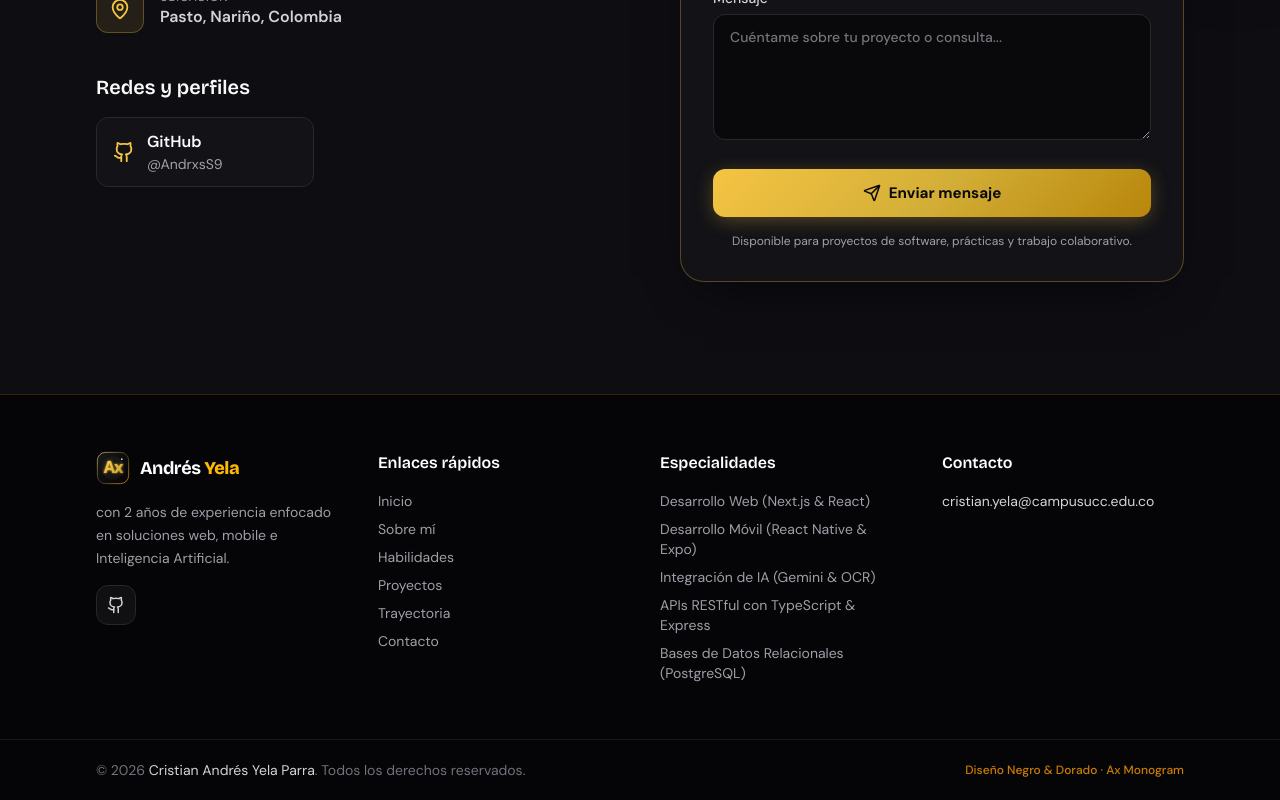
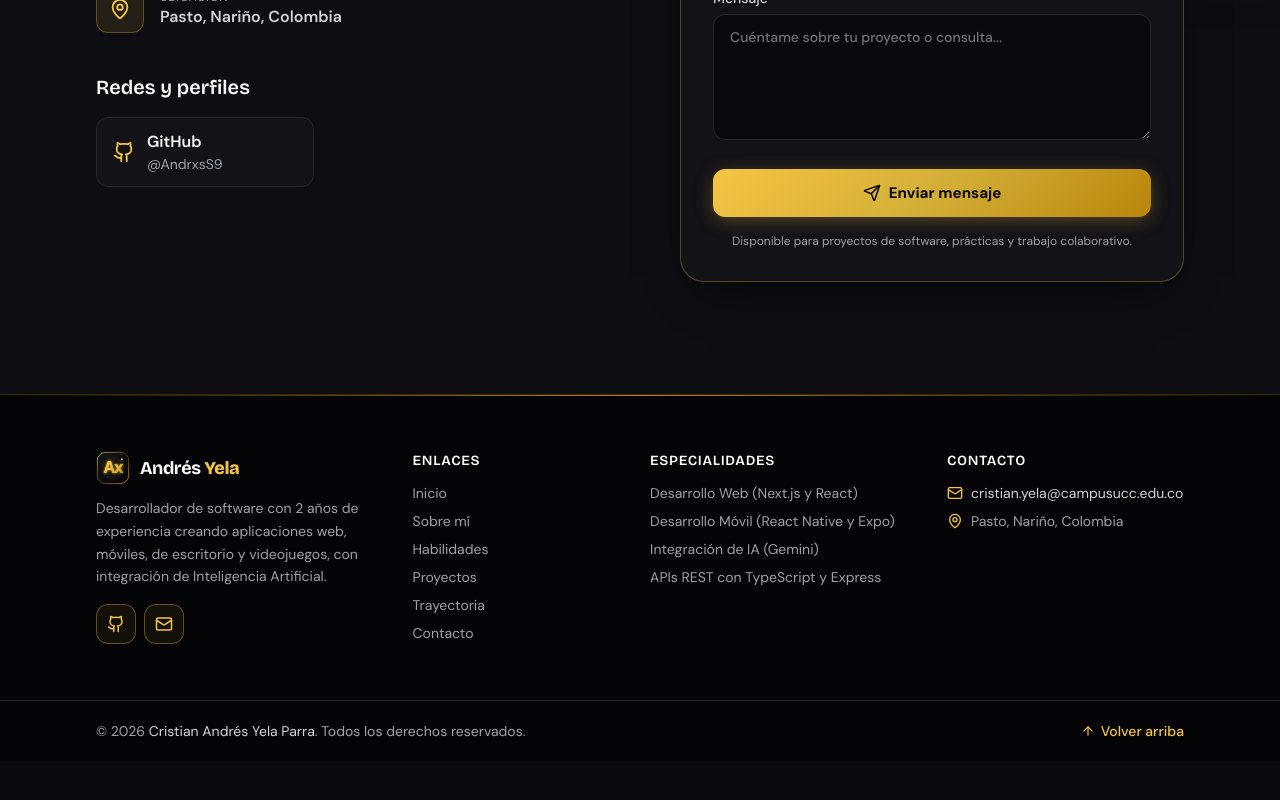
Before and after one commit to AndrxsS9/Portafolio, a Next.js app: page / in a window 1280 px wide. Shown: the part 6995-7795 px from the top of the page. After the commit the page ends 7756 px from the top, so only its background shows below. Built offline with nearby package versions, Linux system fonts and the light colour scheme.

Commit message:
fix: footer responsive para móvil y eliminar componente sin uso

```diff
--- a/components/Footer.tsx
+++ b/components/Footer.tsx
@@ -1,106 +1,105 @@
-import { Github, Linkedin } from "lucide-react";
+"use client";
+
+import { ArrowUp, Github, Linkedin, Mail, MapPin } from "lucide-react";
 import Logo from "@/components/Logo";
-import { profile } from "@/data/profile";
+import Reveal from "@/components/Reveal";
+import { profile, profileText } from "@/data/profile";
+import { usePrefs } from "@/components/Preferences";
 
-const quickLinks = [
-  { href: "#home", label: "Inicio" },
-  { href: "#about", label: "Sobre mí" },
-  { href: "#skills", label: "Habilidades" },
-  { href: "#projects", label: "Proyectos" },
-  { href: "#experience", label: "Trayectoria" },
-  { href: "#contact", label: "Contacto" },
-];
+const ids = ["home", "about", "skills", "projects", "experience", "contact"] as const;
 
 export default function Footer() {
+  const { lang, t } = usePrefs();
+  const p = profileText[lang];
+
   return (
-    <footer className="bg-[#050507] text-zinc-400 border-t border-amber-500/20">
-      <div className="wrap grid gap-10 py-14 sm:grid-cols-2 lg:grid-cols-4">
-        <div>
+    <footer className="relative footer-bg border-t border-accent/20 text-muted">
+      {/* Línea dorada superior */}
+      <div aria-hidden className="absolute inset-x-0 top-0 h-px bg-gradient-to-r from-transparent via-bar-from/70 to-transparent" />
+
+      <div className="wrap grid gap-8 py-12 sm:grid-cols-2 sm:gap-10 lg:grid-cols-[1.4fr_1fr_1.3fr_1.2fr] lg:py-14">
+        {/* Marca */}
+        <Reveal className="sm:col-span-2 lg:col-span-1">
           <div className="flex items-center gap-2.5">
             <Logo size={34} />
-            <span className="font-display text-lg font-bold tracking-tight text-white">
-              Andrés <span className="text-amber-400 font-extrabold">Yela</span>
+            <span className="font-display text-lg font-bold tracking-tight text-fg">
+              {profile.shortName.first} <span className="font-extrabold text-accent">{profile.shortName.last}</span>
             </span>
           </div>
-          <p className="mt-4 max-w-xs text-sm leading-relaxed text-zinc-400">
-            {profile.role} con 2 años de experiencia enfocado en soluciones web, mobile e Inteligencia Artificial.
-          </p>
+          <p className="mt-3 max-w-sm text-sm leading-relaxed">{p.tagline}</p>
           <div className="mt-4 flex gap-2">
             {profile.github && (
-              <a
-                href={profile.github}
-                target="_blank"
-                rel="noopener noreferrer"
-                aria-label="GitHub"
-                className="flex h-10 w-10 items-center justify-center rounded-xl border border-zinc-800 bg-zinc-900/60 text-zinc-300 transition-all hover:border-amber-400 hover:bg-amber-400 hover:text-black hover:shadow-[0_0_12px_rgba(245,196,66,0.3)]"
-              >
+              <a href={profile.github} target="_blank" rel="noopener noreferrer" aria-label="GitHub" className="icon-btn">
                 <Github size={18} />
               </a>
             )}
             {profile.linkedin && (
-              <a
-                href={profile.linkedin}
-                target="_blank"
-                rel="noopener noreferrer"
-                aria-label="LinkedIn"
-                className="flex h-10 w-10 items-center justify-center rounded-xl border border-zinc-800 bg-zinc-900/60 text-zinc-300 transition-all hover:border-amber-400 hover:bg-amber-400 hover:text-black hover:shadow-[0_0_12px_rgba(245,196,66,0.3)]"
-              >
+              <a href={profile.linkedin} target="_blank" rel="noopener noreferrer" aria-label="LinkedIn" className="icon-btn">
                 <Linkedin size={18} />
               </a>
             )}
+            <a href={`mailto:${profile.email}`} aria-label={t.footer.contact} className="icon-btn">
+              <Mail size={18} />
+            </a>
           </div>
-        </div>
+        </Reveal>
 
-        <nav aria-label="Enlaces rápidos">
-          <h3 className="font-display font-semibold text-white">Enlaces rápidos</h3>
-          <ul className="mt-4 space-y-2 text-sm">
-            {quickLinks.map((l) => (
-              <li key={l.href}>
-                <a href={l.href} className="transition-colors hover:text-amber-400">
-                  {l.label}
+        {/* Enlaces: en móvil van en cuadrícula de 3 columnas para no hacer una lista larga */}
+        <Reveal as="nav" delay={100} aria-label={t.footer.quick}>
+          <h3 className="font-display text-sm font-semibold uppercase tracking-wider text-fg">{t.footer.quick}</h3>
+          <ul className="mt-3 grid grid-cols-3 gap-2 text-sm sm:grid-cols-2 sm:gap-x-4 lg:grid-cols-1 lg:gap-2">
+            {ids.map((id) => (
+              <li key={id}>
+                <a
+                  href={`#${id}`}
+                  className="block rounded-lg border border-line px-2 py-1.5 text-center transition-colors hover:border-accent/50 hover:text-accent sm:border-0 sm:p-0 sm:text-left"
+                >
+                  {t.nav[id]}
                 </a>
               </li>
             ))}
           </ul>
-        </nav>
+        </Reveal>
 
-        <div>
-          <h3 className="font-display font-semibold text-white">Especialidades</h3>
-          <ul className="mt-4 space-y-2 text-sm text-zinc-400">
-            <li>Desarrollo Web (Next.js & React)</li>
-            <li>Desarrollo Móvil (React Native & Expo)</li>
-            <li>Integración de IA (Gemini & OCR)</li>
-            <li>APIs RESTful con TypeScript & Express</li>
-            <li>Bases de Datos Relacionales (PostgreSQL)</li>
+        {/* Especialidades: en móvil se muestran como etiquetas compactas */}
+        <Reveal delay={200}>
+          <h3 className="font-display text-sm font-semibold uppercase tracking-wider text-fg">{t.footer.specialties}</h3>
+          <ul className="mt-3 flex flex-wrap gap-2 text-sm sm:block sm:space-y-2">
+            {p.specialties.map((s) => (
+              <li key={s} className="rounded-full border border-line px-3 py-1 text-xs sm:rounded-none sm:border-0 sm:p-0 sm:text-sm">
+                {s}
+              </li>
+            ))}
           </ul>
-        </div>
+        </Reveal>
 
-        <div>
-          <h3 className="font-display font-semibold text-white">Contacto</h3>
-          <ul className="mt-4 space-y-2 text-sm text-zinc-400">
-            <li>
-              <a
-                href={`mailto:${profile.email}`}
-                className="text-zinc-300 transition-colors hover:text-amber-400"
-              >
+        <Reveal delay={300}>
+          <h3 className="font-display text-sm font-semibold uppercase tracking-wider text-fg">{t.footer.contact}</h3>
+          <ul className="mt-3 space-y-2 text-sm">
+            <li className="flex items-start gap-2">
+              <Mail size={16} className="mt-0.5 shrink-0 text-accent" />
+              <a href={`mailto:${profile.email}`} className="min-w-0 break-all text-fg-soft transition-colors hover:text-accent">
                 {profile.email}
               </a>
             </li>
-            {profile.phone && <li>{profile.phone}</li>}
-            <li>{profile.location}</li>
+            {profile.phone && <li className="pl-6">{profile.phone}</li>}
+            <li className="flex items-start gap-2">
+              <MapPin size={16} className="mt-0.5 shrink-0 text-accent" />
+              {p.location}
+            </li>
           </ul>
-        </div>
+        </Reveal>
       </div>
 
-      <div className="border-t border-zinc-900">
-        <p className="wrap py-5 text-sm text-zinc-500 flex flex-wrap items-center justify-between gap-2">
+      <div className="border-t border-line">
+        <div className="wrap flex flex-col items-center justify-between gap-3 py-5 text-center text-xs sm:flex-row sm:text-left sm:text-sm">
           <span>
-            © {new Date().getFullYear()} <span className="text-zinc-300">{profile.fullName}</span>. Todos los derechos reservados.
+            © {new Date().getFullYear()} <span className="text-fg-soft">{profile.fullName}</span>. {t.footer.rights}
           </span>
-          <span className="text-xs text-amber-500/80 font-medium">
-            Diseño Negro & Dorado · Ax Monogram
-          </span>
-        </p>
+          <a href="#home" className="inline-flex items-center gap-1.5 font-medium text-accent transition-transform hover:-translate-y-0.5">
+            <ArrowUp size={14} /> {t.footer.top}
+          </a>
+        </div>
       </div>
     </footer>
   );
--- a/components/Testimonials.tsx
+++ /dev/null
@@ -1,141 +0,0 @@
-"use client";
-
-import { useState } from "react";
-import { Star } from "lucide-react";
-
-const EMAIL = "juanmaarmero30@gmail.com";
-
-const testimonials = [
-  {
-    quote:
-      "Se destaca por la entrega y dedicación en la labor encomendada, tiene una gran capacidad para solucionar de manera eficaz los problemas que se presentan.",
-    name: "Angela Patricia",
-    role: "Abogada",
-  },
-  {
-    quote:
-      "Juanma es una persona inteligente, comprometida, responsable y muy profesional en todo lo que hace. Además, es íntegra, con buenos valores y ética profesional.",
-    name: "Jhon Urbano",
-    role: "Jefe de Interventoría",
-  },
-];
-
-function Stars({ value, size = 18 }: { value: number; size?: number }) {
-  return (
-    <div className="flex gap-0.5" aria-label={`${value} de 5 estrellas`}>
-      {[1, 2, 3, 4, 5].map((n) => (
-        <Star
-          key={n}
-          size={size}
-          className={n <= value ? "fill-brand-600 text-brand-600" : "text-brand-200"}
-        />
-      ))}
-    </div>
-  );
-}
-
-export default function Testimonials() {
-  const [rating, setRating] = useState(5);
-
-  // Sin backend: el formulario abre el correo con el testimonio ya redactado.
-  const onSubmit = (e: React.FormEvent<HTMLFormElement>) => {
-    e.preventDefault();
-    const f = new FormData(e.currentTarget);
-    const subject = `Testimonio de ${f.get("name")}`;
-    const body = `Nombre: ${f.get("name")}\nCargo / Rol: ${f.get("role")}\nCalificación: ${rating}/5\n\n${f.get("message")}`;
-    window.location.href = `mailto:${EMAIL}?subject=${encodeURIComponent(subject)}&body=${encodeURIComponent(body)}`;
-  };
-
-  const field =
-    "mt-1.5 w-full rounded-xl border border-brand-200 bg-white px-4 py-3 text-ink placeholder:text-muted/60 focus:border-brand-600 focus:outline-none focus:ring-2 focus:ring-brand-200";
-
-  return (
-    <section id="testimonials" className="section bg-white">
-      <div className="wrap">
-        <div className="max-w-2xl">
-          <h2 className="font-display text-4xl font-bold tracking-tight text-brand-900 sm:text-5xl">
-            Qué dicen de mí
-          </h2>
-          <p className="mt-4 text-lg leading-relaxed text-muted">
-            Opiniones de profesores, compañeros y clientes sobre mi trabajo y dedicación.
-          </p>
-        </div>
-
-        <div className="mt-12 grid gap-8 lg:grid-cols-[1.1fr_1fr]">
-          <div className="space-y-6">
-            {testimonials.map((t) => (
-              <figure key={t.name} className="rounded-3xl bg-brand-50 p-8">
-                <Stars value={5} />
-                <blockquote className="mt-4 text-lg leading-relaxed text-ink">
-                  “{t.quote}”
-                </blockquote>
-                <figcaption className="mt-5 flex items-center gap-3">
-                  <span className="flex h-11 w-11 items-center justify-center rounded-full bg-brand-700 font-display font-bold text-white">
-                    {t.name[0]}
-                  </span>
-                  <span>
-                    <span className="block font-semibold text-brand-900">{t.name}</span>
-                    <span className="block text-sm text-muted">{t.role}</span>
-                  </span>
-                </figcaption>
-              </figure>
-            ))}
-          </div>
-
-          <form
-            onSubmit={onSubmit}
-            className="self-start rounded-3xl border-2 border-brand-700 p-8"
-          >
-            <h3 className="font-display text-2xl font-bold text-brand-900">
-              Deja tu testimonio
-            </h3>
-            <p className="mt-2 text-muted">
-              ¿Trabajaste conmigo o tomaste alguna clase juntos? Me encantaría escuchar tu opinión.
-            </p>
-
-            <div className="mt-6 space-y-4">
-              <label className="block text-sm font-medium">
-                Nombre
-                <input name="name" required className={field} />
-              </label>
-              <label className="block text-sm font-medium">
-                Cargo / Rol
-                <input name="role" required className={field} />
-              </label>
-
-              <fieldset>
-                <legend className="text-sm font-medium">Calificación</legend>
-                <div className="mt-1.5 flex gap-1">
-                  {[1, 2, 3, 4, 5].map((n) => (
-                    <button
-                      key={n}
-                      type="button"
-                      onClick={() => setRating(n)}
-                      aria-label={`${n} estrellas`}
-                      aria-pressed={rating === n}
-                      className="rounded p-0.5"
-                    >
-                      <Star
-                        size={26}
-                        className={n <= rating ? "fill-brand-600 text-brand-600" : "text-brand-200"}
-                      />
-                    </button>
-                  ))}
-                </div>
-              </fieldset>
-
-              <label className="block text-sm font-medium">
-                Mensaje
-                <textarea name="message" required rows={4} className={field} />
-              </label>
-            </div>
-
-            <button type="submit" className="btn btn-primary mt-6 w-full">
-              Enviar testimonio
-            </button>
-          </form>
-        </div>
-      </div>
-    </section>
-  );
-}
```
